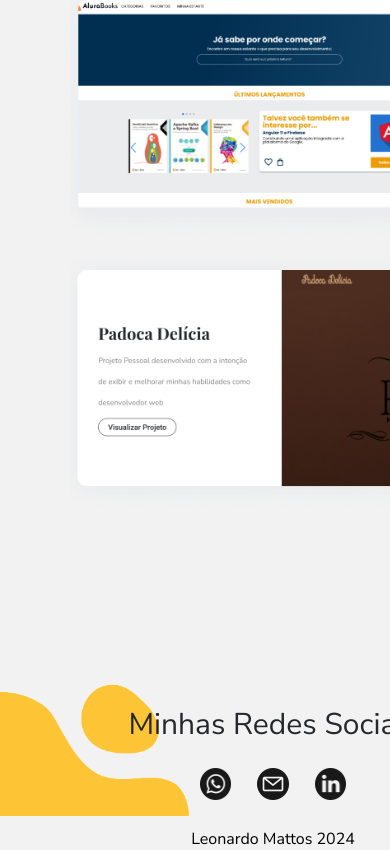
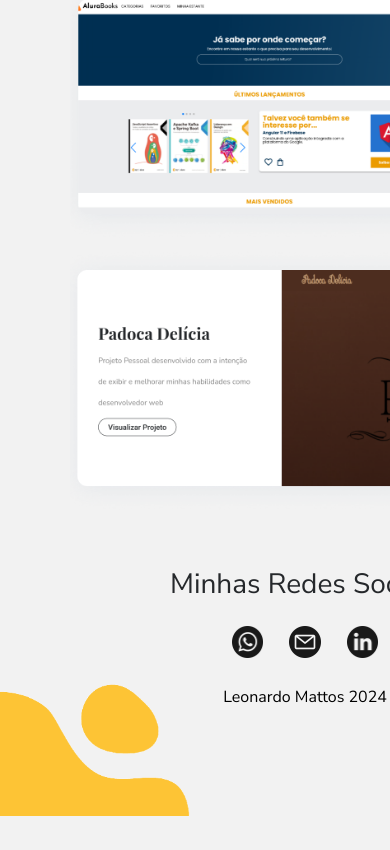
Before and after one commit to LeoMatts/PortfolioLeonardoMattos, a plain HTML site: page index.html in a window 390 px wide. Shown: the part 1146-1996 px from the top of the page. After the commit the page ends 1962 px from the top, so only its background shows below. Drawn offline with nearby package versions, Linux system fonts and the light colour scheme; a web font is replaced by a local one.

Commit message:
Add files via upload

```diff
--- a/redes.css
+++ b/redes.css
@@ -18,11 +18,11 @@
 @media screen and (max-width:480px) {
     .redes {
         margin: 2em;
-        padding-left: 3em;
+        padding-left: 5em;
     }
 
-    .redes_h2 h2 {
-        font-size: 18px;
+    .redes_h2 {
+        font-size: 28px;
         margin-top: -5em;
     }
 
```
